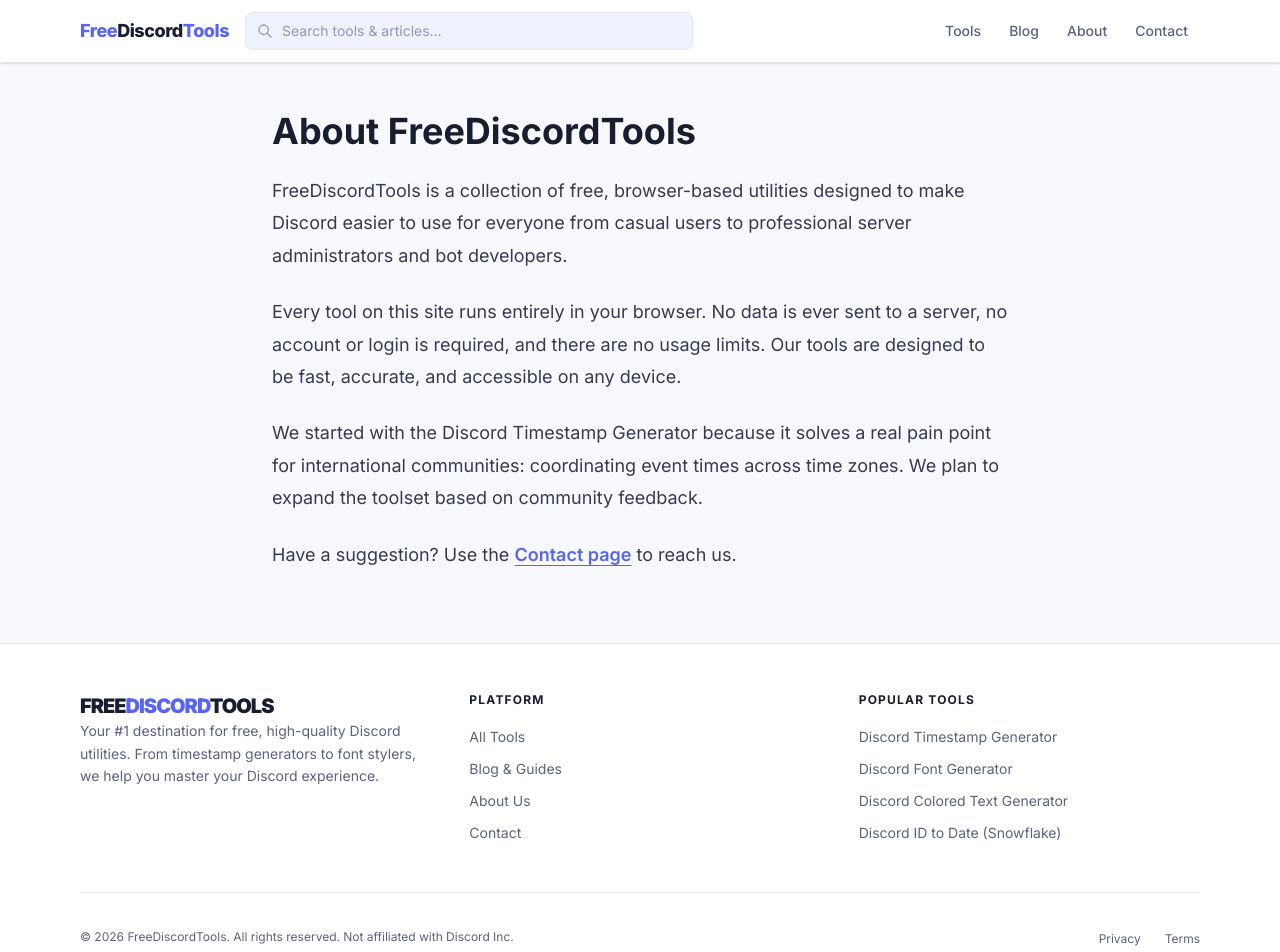
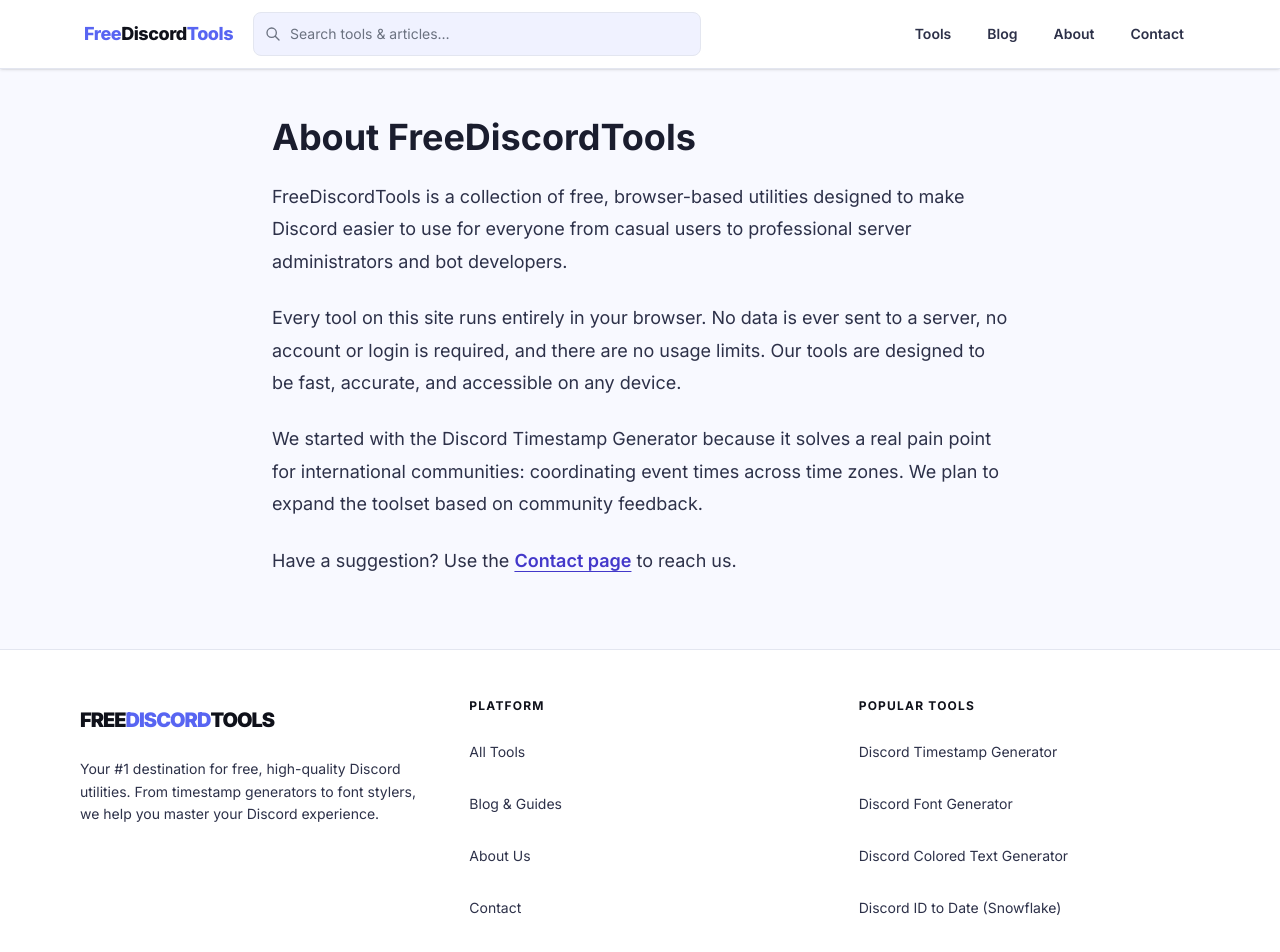
Before and after one commit to jassu-dev/freediscordtools, a Next.js app: page /about in a window 1280 px wide. Shown: the top 952 px of the page. Built offline with nearby package versions, Linux system fonts and the light colour scheme.

Commit message:
page insights optimization

```diff
--- a/src/app/globals.css
+++ b/src/app/globals.css
@@ -7,9 +7,9 @@
   --color-surface: #FFFFFF;
   --color-surface-2: #F0F2FF;
   --color-border: #E3E6F0;
-  --color-text: #1a1d2e;
-  --color-text-muted: #373b4d;
-  --color-text-subtle: #373b4d;
+  --color-text: #0f111a;
+  --color-text-muted: #2d3149;
+  --color-text-subtle: #2d3149;
 }
 
 * {
@@ -27,6 +27,18 @@
   color: var(--color-text);
   -webkit-font-smoothing: antialiased;
   -moz-osx-font-smoothing: grayscale;
+}
+
+/* Accessible focus styles */
+:focus-visible {
+  outline: 2px solid var(--color-blurple);
+  outline-offset: 2px;
+}
+
+/* Minimum touch target sizes for accessibility */
+button, a, input, select, textarea {
+  min-height: 44px;
+  min-width: 44px;
 }
 
 .sr-only {
@@ -129,7 +141,7 @@
 .prose code {
   font-family: ui-monospace, SFMono-Regular, Menlo, Monaco, Consolas, monospace;
   background-color: var(--color-surface-2);
-  color: var(--color-blurple);
+  color: #3b46d1;
   font-size: 0.875rem;
   padding: 0.2rem 0.4rem;
   border-radius: 0.375rem;
@@ -169,7 +181,7 @@
 }
 
 .prose a {
-  color: var(--color-blurple);
+  color: #4338ca;
   text-decoration: underline;
   text-underline-offset: 4px;
   font-weight: 600;
--- a/src/components/layout/Footer.tsx
+++ b/src/components/layout/Footer.tsx
@@ -11,32 +11,32 @@
         <div className="grid grid-cols-1 md:grid-cols-3 gap-12 mb-12">
           {/* Brand/About */}
           <div className="space-y-4">
-            <Link href="/" className="text-xl font-black text-[#1a1d2e] tracking-tighter">
+            <Link href="/" className="text-xl font-black text-[#0f111a] tracking-tighter inline-flex min-h-[44px] items-center">
               FREE<span className="text-[#5865F2]">DISCORD</span>TOOLS
             </Link>
-            <p className="text-sm text-[#5b6282] leading-relaxed">
+            <p className="text-sm text-[#2d3149] leading-relaxed">
               Your #1 destination for free, high-quality Discord utilities. From timestamp generators to font stylers, we help you master your Discord experience.
             </p>
           </div>
 
           {/* Quick Links */}
           <div>
-            <h4 className="font-bold text-[#1a1d2e] mb-4 uppercase text-xs tracking-widest">Platform</h4>
+            <h3 className="font-bold text-[#0f111a] mb-4 uppercase text-xs tracking-widest">Platform</h3>
             <ul className="space-y-2 list-none p-0">
-              <li><Link href="/tools/" className="text-sm text-[#5b6282] hover:text-[#5865F2]">All Tools</Link></li>
-              <li><Link href="/blog/" className="text-sm text-[#5b6282] hover:text-[#5865F2]">Blog & Guides</Link></li>
-              <li><Link href="/about/" className="text-sm text-[#5b6282] hover:text-[#5865F2]">About Us</Link></li>
-              <li><Link href="/contact/" className="text-sm text-[#5b6282] hover:text-[#5865F2]">Contact</Link></li>
+              <li><Link href="/tools/" className="text-sm text-[#2d3149] hover:text-[#5865F2] min-h-[44px] inline-flex items-center">All Tools</Link></li>
+              <li><Link href="/blog/" className="text-sm text-[#2d3149] hover:text-[#5865F2] min-h-[44px] inline-flex items-center">Blog & Guides</Link></li>
+              <li><Link href="/about/" className="text-sm text-[#2d3149] hover:text-[#5865F2] min-h-[44px] inline-flex items-center">About Us</Link></li>
+              <li><Link href="/contact/" className="text-sm text-[#2d3149] hover:text-[#5865F2] min-h-[44px] inline-flex items-center">Contact</Link></li>
             </ul>
           </div>
 
           {/* Popular Tools */}
           <div>
-            <h4 className="font-bold text-[#1a1d2e] mb-4 uppercase text-xs tracking-widest">Popular Tools</h4>
+            <h3 className="font-bold text-[#0f111a] mb-4 uppercase text-xs tracking-widest">Popular Tools</h3>
             <ul className="space-y-2 list-none p-0">
               {popularTools.map(tool => (
                 <li key={tool.slug}>
-                  <Link href={tool.href} className="text-sm text-[#5b6282] hover:text-[#5865F2]">
+                  <Link href={tool.href} className="text-sm text-[#2d3149] hover:text-[#5865F2] min-h-[44px] inline-flex items-center">
                     {tool.name}
                   </Link>
                 </li>
@@ -46,13 +46,13 @@
         </div>
 
         <div className="pt-8 border-t border-[#E3E6F0] flex flex-col md:flex-row justify-between items-center gap-4">
-          <p className="text-[#5b6282] text-xs">
+          <p className="text-[#2d3149] text-xs">
             &copy; {year} FreeDiscordTools. All rights reserved. Not affiliated with Discord Inc.
           </p>
           <nav aria-label="Legal navigation">
             <ul className="flex gap-6 list-none m-0 p-0">
-              <li><Link href="/privacy-policy/" className="text-xs text-[#5b6282] hover:text-[#5865F2]">Privacy</Link></li>
-              <li><Link href="/terms/" className="text-xs text-[#5b6282] hover:text-[#5865F2]">Terms</Link></li>
+              <li><Link href="/privacy-policy/" className="text-xs text-[#2d3149] hover:text-[#5865F2] min-h-[44px] inline-flex items-center">Privacy</Link></li>
+              <li><Link href="/terms/" className="text-xs text-[#2d3149] hover:text-[#5865F2] min-h-[44px] inline-flex items-center">Terms</Link></li>
             </ul>
           </nav>
         </div>
--- a/src/components/layout/Header.tsx
+++ b/src/components/layout/Header.tsx
@@ -1,6 +1,6 @@
 'use client';
 
-import { useState } from 'react';
+import { useState, useEffect, useRef } from 'react';
 import Link from 'next/link';
 import SearchBar from './SearchBar';
 
@@ -13,6 +13,25 @@
 
 export default function Header() {
   const [mobileOpen, setMobileOpen] = useState(false);
+  const mobileMenuRef = useRef<HTMLDivElement>(null);
+  const firstLinkRef = useRef<HTMLAnchorElement>(null);
+
+  useEffect(() => {
+    const handleKeyDown = (e: KeyboardEvent) => {
+      if (e.key === 'Escape' && mobileOpen) {
+        setMobileOpen(false);
+      }
+    };
+
+    document.addEventListener('keydown', handleKeyDown);
+    return () => document.removeEventListener('keydown', handleKeyDown);
+  }, [mobileOpen]);
+
+  useEffect(() => {
+    if (mobileOpen && firstLinkRef.current) {
+      firstLinkRef.current.focus();
+    }
+  }, [mobileOpen]);
 
   return (
     <header className="bg-white border-b border-[#E3E6F0] sticky top-0 z-40 shadow-sm">
@@ -21,10 +40,10 @@
         {/* Logo */}
         <Link
           href="/"
-          className="text-lg font-extrabold text-[#5865F2] hover:text-[#4752C4] transition-colors whitespace-nowrap flex-shrink-0 tracking-tight"
+          className="text-lg font-extrabold text-[#5865F2] hover:text-[#4752C4] transition-colors whitespace-nowrap flex-shrink-0 tracking-tight min-h-[44px] flex items-center px-1"
           aria-label="FreeDiscordTools home"
         >
-          Free<span className="text-[#1a1d2e]">Discord</span>Tools
+          Free<span className="text-[#0f111a]">Discord</span>Tools
         </Link>
 
         {/* Search hidden on xs, shown from sm */}
@@ -40,7 +59,7 @@
             <Link
               key={link.href}
               href={link.href}
-              className="px-3 py-1.5 rounded-lg text-sm font-medium text-[#5b6282] hover:text-[#5865F2] hover:bg-[#F0F2FF] transition-all"
+              className="px-4 py-2.5 rounded-lg text-sm font-semibold text-[#2d3149] hover:text-[#5865F2] hover:bg-[#F0F2FF] transition-all min-h-[44px] flex items-center"
             >
               {link.label}
             </Link>
@@ -50,16 +69,17 @@
         {/* Mobile hamburger */}
         <button
           onClick={() => setMobileOpen((v) => !v)}
-          className="md:hidden ml-auto flex-shrink-0 p-2 rounded-lg text-[#5b6282] hover:bg-[#F0F2FF] hover:text-[#5865F2] transition-all"
+          className="md:hidden ml-auto flex-shrink-0 p-3 rounded-lg text-[#2d3149] hover:bg-[#F0F2FF] hover:text-[#5865F2] transition-all min-h-[44px] min-w-[44px] flex items-center justify-center"
           aria-label={mobileOpen ? 'Close menu' : 'Open menu'}
           aria-expanded={mobileOpen}
+          aria-controls="mobile-menu"
         >
           {mobileOpen ? (
-            <svg className="w-5 h-5" fill="none" stroke="currentColor" viewBox="0 0 24 24">
+            <svg className="w-6 h-6" fill="none" stroke="currentColor" viewBox="0 0 24 24" aria-hidden="true">
               <path strokeLinecap="round" strokeLinejoin="round" strokeWidth={2} d="M6 18L18 6M6 6l12 12" />
             </svg>
           ) : (
-            <svg className="w-5 h-5" fill="none" stroke="currentColor" viewBox="0 0 24 24">
+            <svg className="w-6 h-6" fill="none" stroke="currentColor" viewBox="0 0 24 24" aria-hidden="true">
               <path strokeLinecap="round" strokeLinejoin="round" strokeWidth={2} d="M4 6h16M4 12h16M4 18h16" />
             </svg>
           )}
@@ -68,7 +88,11 @@
 
       {/* Mobile panel */}
       {mobileOpen && (
-        <div className="md:hidden border-t border-[#E3E6F0] bg-white animate-in slide-in-from-top-2 duration-150">
+        <div
+          id="mobile-menu"
+          ref={mobileMenuRef}
+          className="md:hidden border-t border-[#E3E6F0] bg-white animate-in slide-in-from-top-2 duration-150"
+        >
           {/* Mobile search */}
           <div className="px-4 pt-3 pb-2">
             <SearchBar />
@@ -76,12 +100,13 @@
           {/* Mobile nav links */}
           <nav aria-label="Mobile navigation">
             <ul className="flex flex-col list-none m-0 p-0 pb-2">
-              {navLinks.map((link) => (
+              {navLinks.map((link, index) => (
                 <li key={link.href}>
                   <Link
+                    ref={index === 0 ? firstLinkRef : undefined}
                     href={link.href}
                     onClick={() => setMobileOpen(false)}
-                    className="flex items-center px-4 py-3 text-sm font-semibold text-[#5b6282] hover:text-[#5865F2] hover:bg-[#F8F9FF] transition-colors"
+                    className="flex items-center px-4 py-3.5 text-sm font-semibold text-[#2d3149] hover:text-[#5865F2] hover:bg-[#F8F9FF] transition-colors min-h-[44px]"
                   >
                     {link.label}
                   </Link>
--- a/src/components/layout/SearchBar.tsx
+++ b/src/components/layout/SearchBar.tsx
@@ -93,10 +93,11 @@
       {/* Input */}
       <div className="relative">
         <svg
-          className="absolute left-3 top-1/2 -translate-y-1/2 w-4 h-4 text-[#9099b8] pointer-events-none"
+          className="absolute left-3 top-1/2 -translate-y-1/2 w-4 h-4 text-[#6b7280] pointer-events-none"
           fill="none"
           stroke="currentColor"
           viewBox="0 0 24 24"
+          aria-hidden="true"
         >
           <path strokeLinecap="round" strokeLinejoin="round" strokeWidth={2} d="M21 21l-6-6m2-5a7 7 0 11-14 0 7 7 0 0114 0z" />
         </svg>
@@ -107,6 +108,8 @@
           aria-label="Search tools and articles"
           aria-expanded={open && results.length > 0}
           aria-autocomplete="list"
+          aria-controls={results.length > 0 ? "search-results" : undefined}
+          aria-activedescendant={activeIndex >= 0 ? `result-${activeIndex}` : undefined}
           value={query}
           onChange={(e) => {
             setQuery(e.target.value);
@@ -115,7 +118,7 @@
           }}
           onFocus={() => query && setOpen(true)}
           onKeyDown={handleKey}
-          className="w-full pl-9 pr-8 py-2 text-sm bg-[#F0F2FF] border border-[#E3E6F0] rounded-lg text-[#1a1d2e] placeholder:text-[#9099b8] focus:outline-none focus:border-[#5865F2] focus:bg-white transition-all"
+          className="w-full pl-9 pr-10 py-2.5 text-sm bg-[#F0F2FF] border border-[#E3E6F0] rounded-lg text-[#0f111a] placeholder:text-[#6b7280] focus:outline-none focus:border-[#5865F2] focus:bg-white focus:ring-2 focus:ring-[#5865F2]/10 transition-all min-h-[44px]"
         />
         {query && (
           <button
@@ -124,10 +127,10 @@
               close();
               inputRef.current?.focus();
             }}
-            className="absolute right-2.5 top-1/2 -translate-y-1/2 text-[#9099b8] hover:text-[#5865F2] transition-colors"
+            className="absolute right-2.5 top-1/2 -translate-y-1/2 text-[#6b7280] hover:text-[#5865F2] transition-colors min-h-[44px] min-w-[44px] flex items-center justify-center"
             aria-label="Clear search"
           >
-            <svg className="w-3.5 h-3.5" fill="none" stroke="currentColor" viewBox="0 0 24 24">
+            <svg className="w-4 h-4" fill="none" stroke="currentColor" viewBox="0 0 24 24" aria-hidden="true">
               <path strokeLinecap="round" strokeLinejoin="round" strokeWidth={2} d="M6 18L18 6M6 6l12 12" />
             </svg>
           </button>
@@ -136,18 +139,23 @@
 
       {/* Dropdown */}
       {open && query.trim() && (
-        <div className="absolute top-full mt-2 left-0 right-0 bg-white rounded-xl shadow-2xl border border-[#E3E6F0] z-50 overflow-hidden max-h-[440px] overflow-y-auto">
+        <div
+          id="search-results"
+          className="absolute top-full mt-2 left-0 right-0 bg-white rounded-xl shadow-2xl border border-[#E3E6F0] z-50 overflow-hidden max-h-[440px] overflow-y-auto"
+          role="listbox"
+          aria-label="Search results"
+        >
           {results.length === 0 ? (
-            <div className="px-4 py-8 text-center">
+            <div className="px-4 py-8 text-center" role="option" aria-disabled="true">
               <p className="text-2xl mb-2">🔍</p>
-              <p className="text-sm font-semibold text-[#1a1d2e]">No results for &ldquo;{query}&rdquo;</p>
-              <p className="text-xs text-[#9099b8] mt-1">Try a different keyword</p>
+              <p className="text-sm font-semibold text-[#0f111a]">No results for &ldquo;{query}&rdquo;</p>
+              <p className="text-xs text-[#6b7280] mt-1">Try a different keyword</p>
             </div>
           ) : (
             <>
               {toolResults.length > 0 && (
                 <div>
-                  <p className="px-4 pt-3 pb-1.5 text-[10px] font-extrabold text-[#9099b8] uppercase tracking-widest">
+                  <p className="px-4 pt-3 pb-1.5 text-[10px] font-extrabold text-[#6b7280] uppercase tracking-widest">
                     Tools
                   </p>
                   {toolResults.map((r, i) => (
@@ -155,21 +163,24 @@
                       key={r.href}
                       href={r.href}
                       onClick={close}
+                      id={`result-${i}`}
+                      role="option"
+                      aria-selected={activeIndex === i}
                       className={`flex items-start gap-3 px-4 py-3 hover:bg-[#F8F9FF] transition-colors ${
                         activeIndex === i ? 'bg-[#F0F2FF]' : ''
-                      }`}
+                      } min-h-[44px]`}
                     >
-                      <span className="mt-0.5 flex-shrink-0 w-8 h-8 rounded-lg bg-[#5865F2]/10 flex items-center justify-center">
-                        <svg className="w-4 h-4 text-[#5865F2]" fill="none" stroke="currentColor" viewBox="0 0 24 24">
+                      <span className="mt-0.5 flex-shrink-0 w-8 h-8 rounded-lg bg-[#5865F2]/10 flex items-center justify-center" aria-hidden="true">
+                        <svg className="w-4 h-4 text-[#5865F2]" fill="none" stroke="currentColor" viewBox="0 0 24 24" aria-hidden="true">
                           <path strokeLinecap="round" strokeLinejoin="round" strokeWidth={2} d="M10.325 4.317c.426-1.756 2.924-1.756 3.35 0a1.724 1.724 0 002.573 1.066c1.543-.94 3.31.826 2.37 2.37a1.724 1.724 0 001.065 2.572c1.756.426 1.756 2.924 0 3.35a1.724 1.724 0 00-1.066 2.573c.94 1.543-.826 3.31-2.37 2.37a1.724 1.724 0 00-2.572 1.065c-.426 1.756-2.924 1.756-3.35 0a1.724 1.724 0 00-2.573-1.066c-1.543.94-3.31-.826-2.37-2.37a1.724 1.724 0 00-1.065-2.572c-1.756-.426-1.756-2.924 0-3.35a1.724 1.724 0 001.066-2.573c-.94-1.543.826-3.31 2.37-2.37.996.608 2.296.07 2.572-1.065z" />
                           <path strokeLinecap="round" strokeLinejoin="round" strokeWidth={2} d="M15 12a3 3 0 11-6 0 3 3 0 016 0z" />
                         </svg>
                       </span>
                       <div className="min-w-0">
-                        <p className="text-sm font-semibold text-[#1a1d2e] truncate">{r.name}</p>
-                        <p className="text-xs text-[#5b6282] line-clamp-1 mt-0.5">{r.description}</p>
+                        <p className="text-sm font-semibold text-[#0f111a] truncate">{r.name}</p>
+                        <p className="text-xs text-[#2d3149] line-clamp-1 mt-0.5">{r.description}</p>
                       </div>
-                      <svg className="w-4 h-4 text-[#D4D8EF] ml-auto mt-1 flex-shrink-0" fill="none" stroke="currentColor" viewBox="0 0 24 24">
+                      <svg className="w-4 h-4 text-[#D4D8EF] ml-auto mt-1 flex-shrink-0" fill="none" stroke="currentColor" viewBox="0 0 24 24" aria-hidden="true">
                         <path strokeLinecap="round" strokeLinejoin="round" strokeWidth={2} d="M9 5l7 7-7 7" />
                       </svg>
                     </Link>
@@ -179,44 +190,50 @@
 
               {blogResults.length > 0 && (
                 <div className={toolResults.length > 0 ? 'border-t border-[#F0F2FF]' : ''}>
-                  <p className="px-4 pt-3 pb-1.5 text-[10px] font-extrabold text-[#9099b8] uppercase tracking-widest">
+                  <p className="px-4 pt-3 pb-1.5 text-[10px] font-extrabold text-[#6b7280] uppercase tracking-widest">
                     Articles
                   </p>
-                  {blogResults.map((r, i) => (
+                  {blogResults.map((r, i) => {
+                    const index = toolResults.length + i;
+                    return (
                       <Link
                         key={r.href}
                         href={r.href}
                         onClick={close}
+                        id={`result-${index}`}
+                        role="option"
+                        aria-selected={activeIndex === index}
                         className={`flex items-start gap-3 px-4 py-3 hover:bg-[#F8F9FF] transition-colors ${
-                        activeIndex === toolResults.length + i ? 'bg-[#F0F2FF]' : ''
-                      }`}
+                          activeIndex === index ? 'bg-[#F0F2FF]' : ''
+                        } min-h-[44px]`}
                       >
-                      <span className="mt-0.5 flex-shrink-0 w-8 h-8 rounded-lg bg-violet-100 flex items-center justify-center">
-                        <svg className="w-4 h-4 text-violet-600" fill="none" stroke="currentColor" viewBox="0 0 24 24">
+                        <span className="mt-0.5 flex-shrink-0 w-8 h-8 rounded-lg bg-violet-100 flex items-center justify-center" aria-hidden="true">
+                          <svg className="w-4 h-4 text-violet-600" fill="none" stroke="currentColor" viewBox="0 0 24 24" aria-hidden="true">
                             <path strokeLinecap="round" strokeLinejoin="round" strokeWidth={2} d="M12 6.253v13m0-13C10.832 5.477 9.246 5 7.5 5S4.168 5.477 3 6.253v13C4.168 18.477 5.754 18 7.5 18s3.332.477 4.5 1.253m0-13C13.168 5.477 14.754 5 16.5 5c1.747 0 3.332.477 4.5 1.253v13C19.832 18.477 18.247 18 16.5 18c-1.746 0-3.332.477-4.5 1.253" />
                           </svg>
                         </span>
                         <div className="min-w-0">
-                        <p className="text-sm font-semibold text-[#1a1d2e] line-clamp-1">{r.name}</p>
-                        <p className="text-xs text-[#5b6282] line-clamp-1 mt-0.5">{r.description}</p>
+                          <p className="text-sm font-semibold text-[#0f111a] line-clamp-1">{r.name}</p>
+                          <p className="text-xs text-[#2d3149] line-clamp-1 mt-0.5">{r.description}</p>
                         </div>
-                      <svg className="w-4 h-4 text-[#D4D8EF] ml-auto mt-1 flex-shrink-0" fill="none" stroke="currentColor" viewBox="0 0 24 24">
+                        <svg className="w-4 h-4 text-[#D4D8EF] ml-auto mt-1 flex-shrink-0" fill="none" stroke="currentColor" viewBox="0 0 24 24" aria-hidden="true">
                           <path strokeLinecap="round" strokeLinejoin="round" strokeWidth={2} d="M9 5l7 7-7 7" />
                         </svg>
                       </Link>
-                  ))}
+                    );
+                  })}
                 </div>
               )}
 
               {/* Footer */}
               <div className="px-4 py-2.5 border-t border-[#F0F2FF] bg-[#FAFBFF] flex justify-between items-center">
-                <span className="text-xs text-[#9099b8]">
+                <span className="text-xs text-[#6b7280]">
                   {results.length} result{results.length !== 1 ? 's' : ''}
                 </span>
                 <Link
                   href="/tools/"
                   onClick={close}
-                  className="text-xs text-[#5865F2] font-semibold hover:underline"
+                  className="text-xs text-[#5865F2] font-semibold hover:underline min-h-[44px] flex items-center"
                 >
                   Browse all tools →
                 </Link>
```
Also changed, not shown: src/components/seo/VisibleFAQ.tsx (+4 -4 lines). Lines whose indentation alone changed are shown as unchanged.
